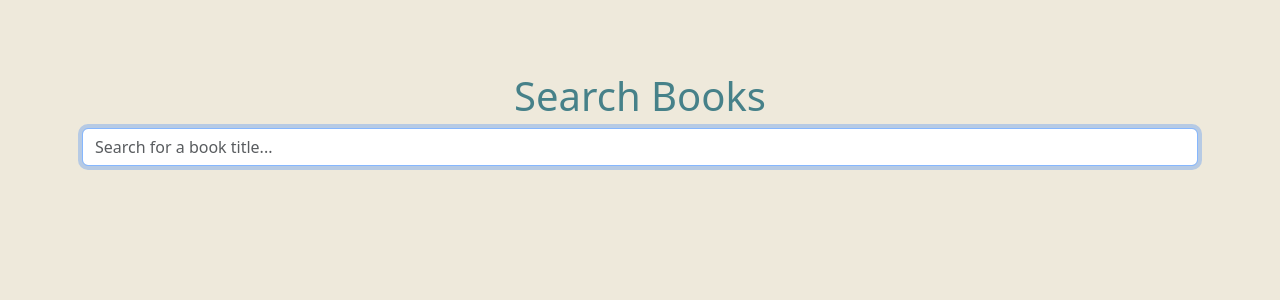
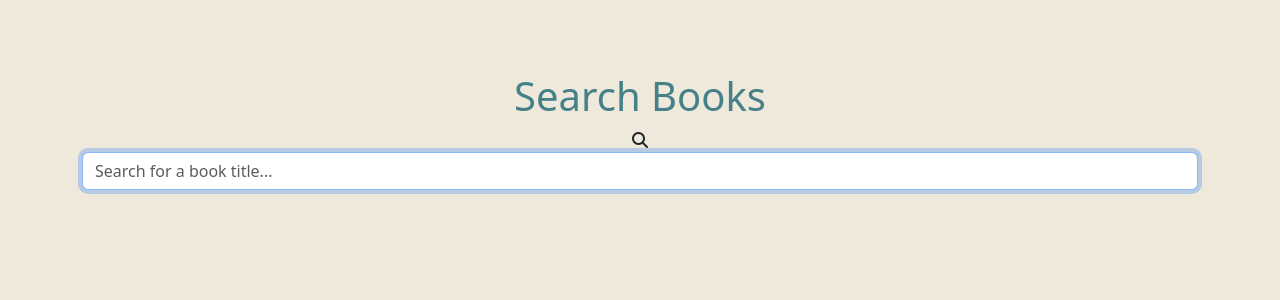
Before and after one commit to wanjunz/TheSamePage, a Flask app: page /search in a window 1280 px wide. Shown: the part 66-366 px from the top of the page. Run offline with Flask 3, Linux system fonts and the light colour scheme.

Commit message:
add search icon

```diff
--- a/templates/layout.html
+++ b/templates/layout.html
@@ -16,6 +16,8 @@
 
         <link href="/static/styles.css" rel="stylesheet">
 
+        <link rel="stylesheet" href="https://cdnjs.cloudflare.com/ajax/libs/font-awesome/6.5.1/css/all.min.css">
+
         <title>The Same Page {% block title %}{% endblock %}</title>
 
     </head>
@@ -32,8 +34,8 @@
                     {% if session["user_id"] %}
                         <ul class="navbar-nav me-auto mt-2">
                             <li class="nav-item"><a class="nav-link" href="/">Home</a></li>
+                            <li class="nav-item"><a class="nav-link" href="/search">Search</a></li>
                             <li class="nav-item"><a class="nav-link" href="/contributions">Contributions</a></li>
-                            <li class="nav-item"><a class="nav-link" href="/search">Search</a></li>
                         </ul>
                         <ul class="navbar-nav ms-auto mt-2">
                             <li class="nav-item"><a class="nav-link" href="/logout">Log Out</a></li>
--- a/templates/search.html
+++ b/templates/search.html
@@ -9,12 +9,15 @@ Search
 <div class="container mt-4">
 
     <h1>Search Books</h1>
+    <div class = "search-container">
+        <i class="fas fa-search search-icon"></i>
+        <input autocomplete="off"
+            autofocus
+            placeholder="Search for a book title..."
+            type="text"
+            class="form-control mb-3">
 
-    <input autocomplete="off"
-           autofocus
-           placeholder="Search for a book title..."
-           type="text"
-           class="form-control mb-3">
+    </div>
 
     <!-- RESULTS GO HERE -->
     <ul id="results" class="list-unstyled mt-3"></ul>
```
